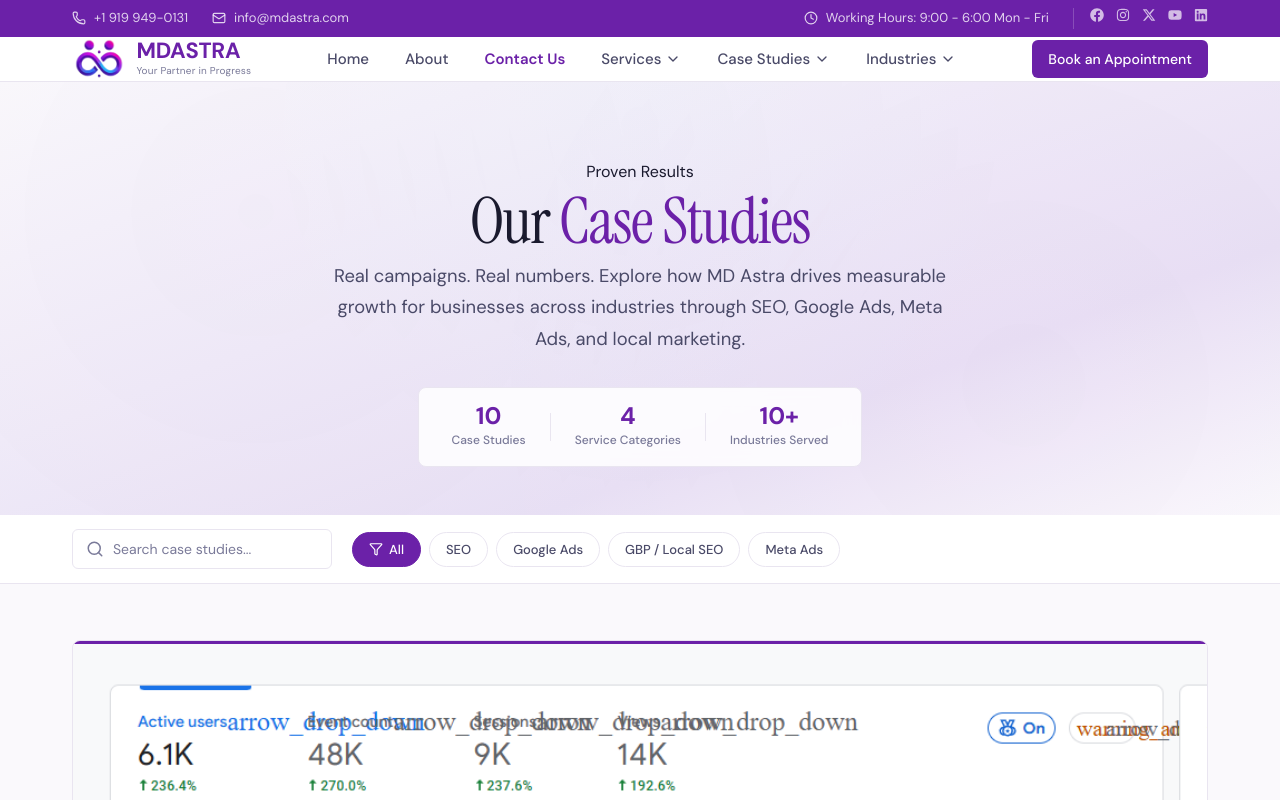
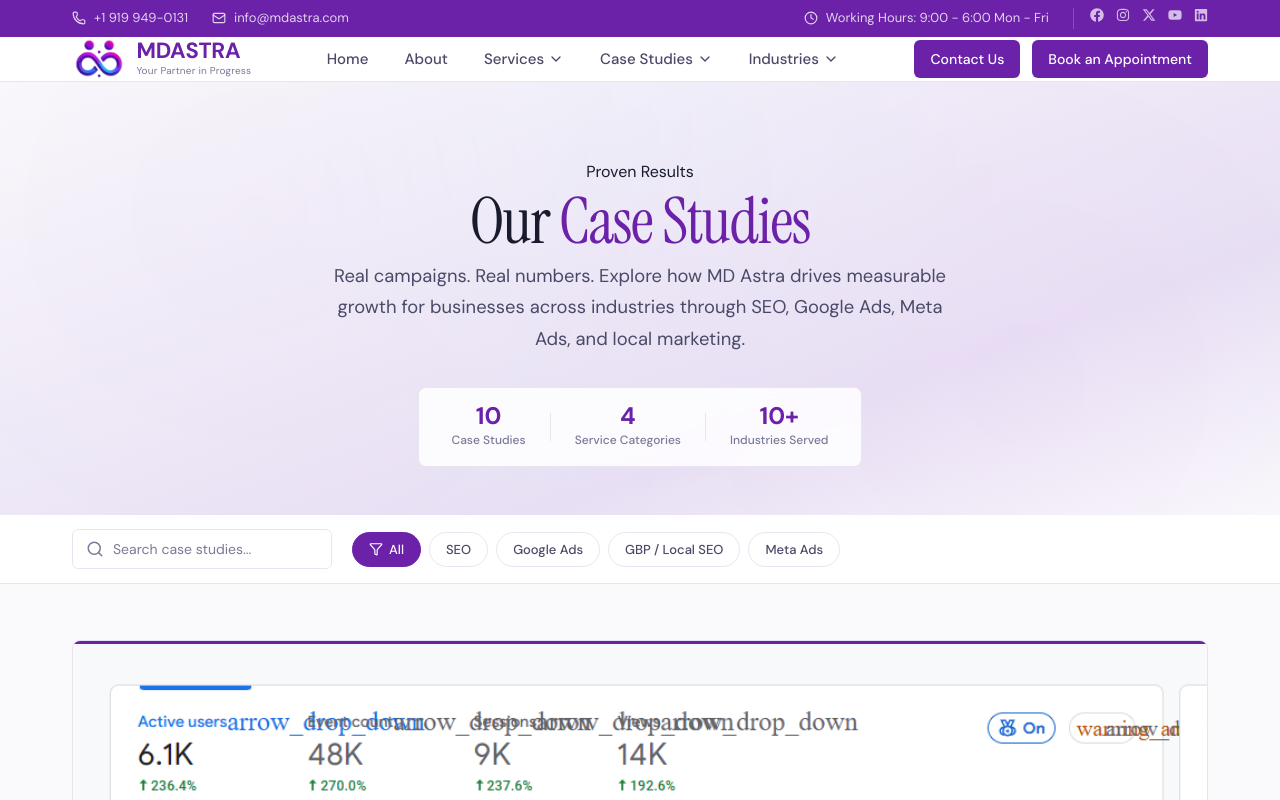
Before and after one commit to neerjalkatoch/mdastrabackup, a Next.js app: page /case-studies in a window 1280 px wide. Shown: the top 800 px of the page. Built offline with nearby package versions, Linux system fonts and the light colour scheme.

Commit message:
Refine UI layout: fix padding, hero form width, and header buttons

```diff
--- a/app/layout.jsx
+++ b/app/layout.jsx
@@ -25,7 +25,7 @@
 
 export default function RootLayout({ children }) {
   return (
-    <html lang="en" className={`${dmSans.variable} ${instrumentSerif.variable}`}>
+    <html lang="en" className={`${dmSans.variable} ${instrumentSerif.variable}`} suppressHydrationWarning>
       <body>
         <ScrollToTop />
         <Header />
--- a/src/components/CaseStudies.css
+++ b/src/components/CaseStudies.css
@@ -20,6 +20,7 @@
   display: flex;
   flex-direction: column;
   position: relative;
+  height: 100%;
 }
 
 .case-study-card::before {
--- a/src/components/Header.css
+++ b/src/components/Header.css
@@ -130,12 +130,19 @@
 }
 
 .nav-link--contact {
-  color: var(--color-primary);
+  color: #ffffff;
+  background-color: var(--color-primary);
   font-weight: 600;
+  padding: 0.5rem 1.25rem;
+  border-radius: 9999px; /* Pill shape */
+  box-shadow: 0 4px 10px rgba(107, 33, 168, 0.2);
 }
 
 .nav-link--contact:hover {
-  color: var(--color-primary-dark);
+  background-color: var(--color-primary-light);
+  color: #ffffff;
+  transform: translateY(-1px);
+  box-shadow: 0 6px 14px rgba(107, 33, 168, 0.3);
 }
 
 /* Services Dropdown */
@@ -217,7 +224,8 @@
   gap: 0.75rem;
 }
 
-.header-actions .btn-primary {
+.header-actions .btn-primary,
+.header-actions .btn-secondary {
   padding: 0.5rem 1rem;
   font-size: 0.875rem;
 }
@@ -323,7 +331,8 @@
     display: flex;
   }
 
-  .header-actions .btn-primary {
+  .header-actions .btn-primary,
+  .header-actions .btn-secondary {
     display: none;
   }
 }
--- a/src/components/Header.jsx
+++ b/src/components/Header.jsx
@@ -135,16 +135,12 @@
           </Link>
 
           <nav className="nav-desktop">
-            {navLinks.map((link) => (
-              <Link
-                key={link.label}
-                href={link.href}
-                className={`nav-link ${link.href === '/contact' ? 'nav-link--contact' : ''}`}
-                onClick={() => window.scrollTo({ top: 0, behavior: 'instant' })}
-              >
-                {link.label}
-              </Link>
-            ))}
+            <Link href="/" className="nav-link" onClick={() => window.scrollTo({ top: 0, behavior: 'instant' })}>
+              Home
+            </Link>
+            <Link href="/about" className="nav-link" onClick={() => window.scrollTo({ top: 0, behavior: 'instant' })}>
+              About
+            </Link>
 
             {/* Services Dropdown */}
             <div
@@ -258,6 +254,9 @@
           </nav>
 
           <div className="header-actions">
+            <Link href="/contact" className="btn btn-primary" onClick={() => window.scrollTo({ top: 0, behavior: 'instant' })}>
+              Contact Us
+            </Link>
             <a href="https://booking.mdastra.com/Consultation" target="_blank" rel="noopener noreferrer" className="btn btn-primary" onClick={() => window.scrollTo({ top: 0, behavior: 'instant' })}>
               Book an Appointment
             </a>
--- a/src/components/SEOService.jsx
+++ b/src/components/SEOService.jsx
@@ -73,12 +73,10 @@
     <main>
       <Hero />
       <CaseStudies featured={seoFeatured} />
-      <Services />
       <Benefits />
       <Solutions />
       <Testimonials />
       <CTA />
-      <WhyChooseUs />
       <FAQ />
       <Contact />
     </main>
```
Also changed, not shown: src/components/About.css (+5 -2 lines), src/components/Hero.css (+5 -4 lines), src/components/Hero.jsx (+7 -0 lines), src/components/Home.css (+7 -0 lines), src/components/Home.jsx (+7 -0 lines).
